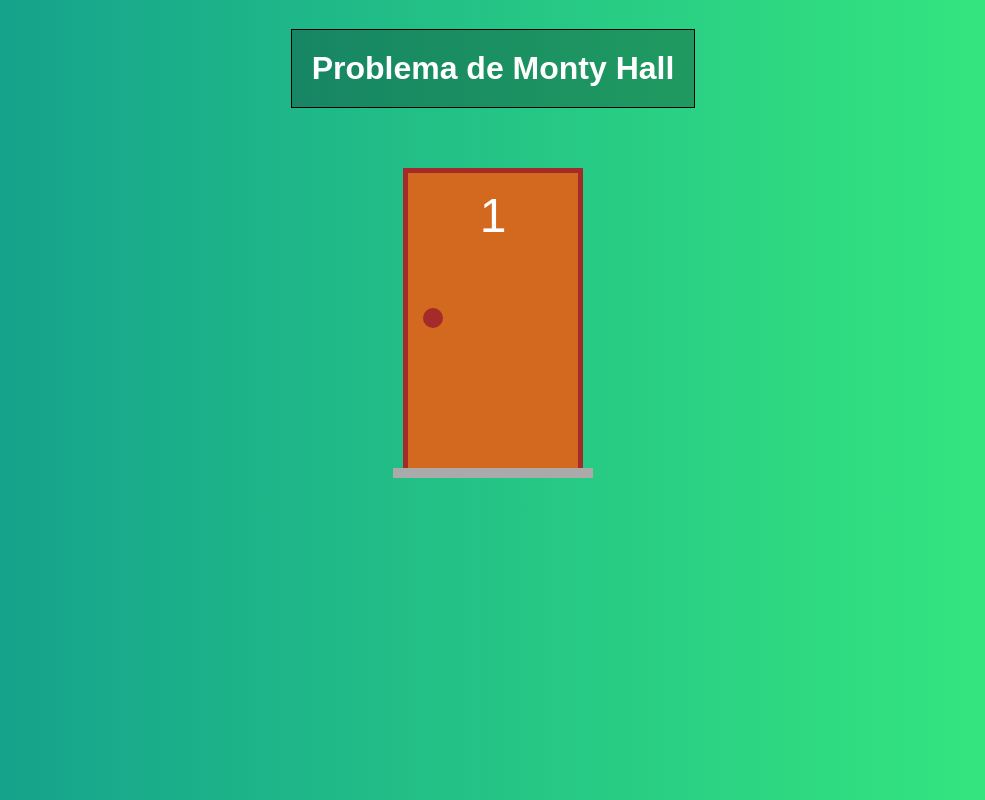
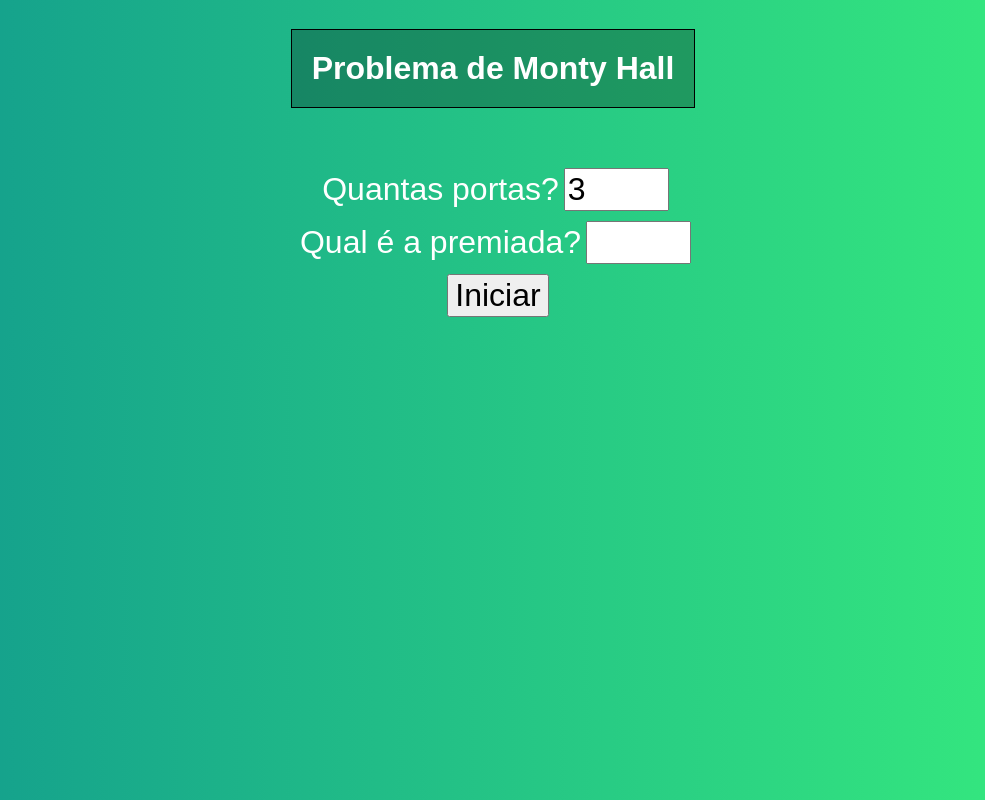
Before and after one commit to polyanetuag/montyhall, a Vue app: page / in a window 1280 px wide. Shown: the whole page, without its empty margins (147-1132 px from the left). Built offline with nearby package versions, Linux system fonts and the light colour scheme.

Commit message:
door form

```diff
--- a/src/App.vue
+++ b/src/App.vue
@@ -1,7 +1,25 @@
 <template>
   <div id="app">
     <h1>Problema de Monty Hall</h1>
-    <Door number="1" :hasGift="false"/>
+    <div class="form">
+      <div v-if="!started">
+        <label for="portsAmount">Quantas portas?</label>
+        <input type="text" id="portsAmount" size="3" v-model.number="portsAmount">
+      </div>
+      <div v-if="!started">
+        <label for="selectedPort">Qual é a premiada?</label>
+        <input type="text" id="selectedPort" size="3" v-model.number="selectedPort">
+      </div>
+
+      <button v-if="!started" @click="started = true" >Iniciar</button>
+      <button v-if="started" @click="started = false" >Reiniciar</button>
+    </div>
+
+    <div class="doors" v-if="started">
+      <div v-for="i in portsAmount" :key="i">
+        <Door :hasGift="i === selectedPort" :number="i" />
+      </div>
+    </div>
   </div>
 </template>
 
@@ -10,7 +28,14 @@
 
 export default {
   name: 'App',
-  components: { Door }
+  components: { Door },
+  data: function() {
+    return {
+      started: false,
+      portsAmount: 3,
+      selectedPort: null
+    }
+  }
 }
 </script>
 
@@ -37,4 +62,25 @@
     padding: 20px;
     margin-bottom: 60px;
   }
+
+  .form {
+    display: flex;
+    flex-direction: column;
+    justify-content: center;
+    align-items: center;
+    margin-bottom: 40px;
+  }
+
+  .form, .form input, .form button {
+    margin-bottom: 10px;
+    margin-left: 5px;
+    font-size: 2rem;
+  }
+
+  .doors {
+    align-self: stretch;
+    display: flex;
+    justify-content: space-around;
+    flex-wrap: wrap;
+  }
 </style>
```
